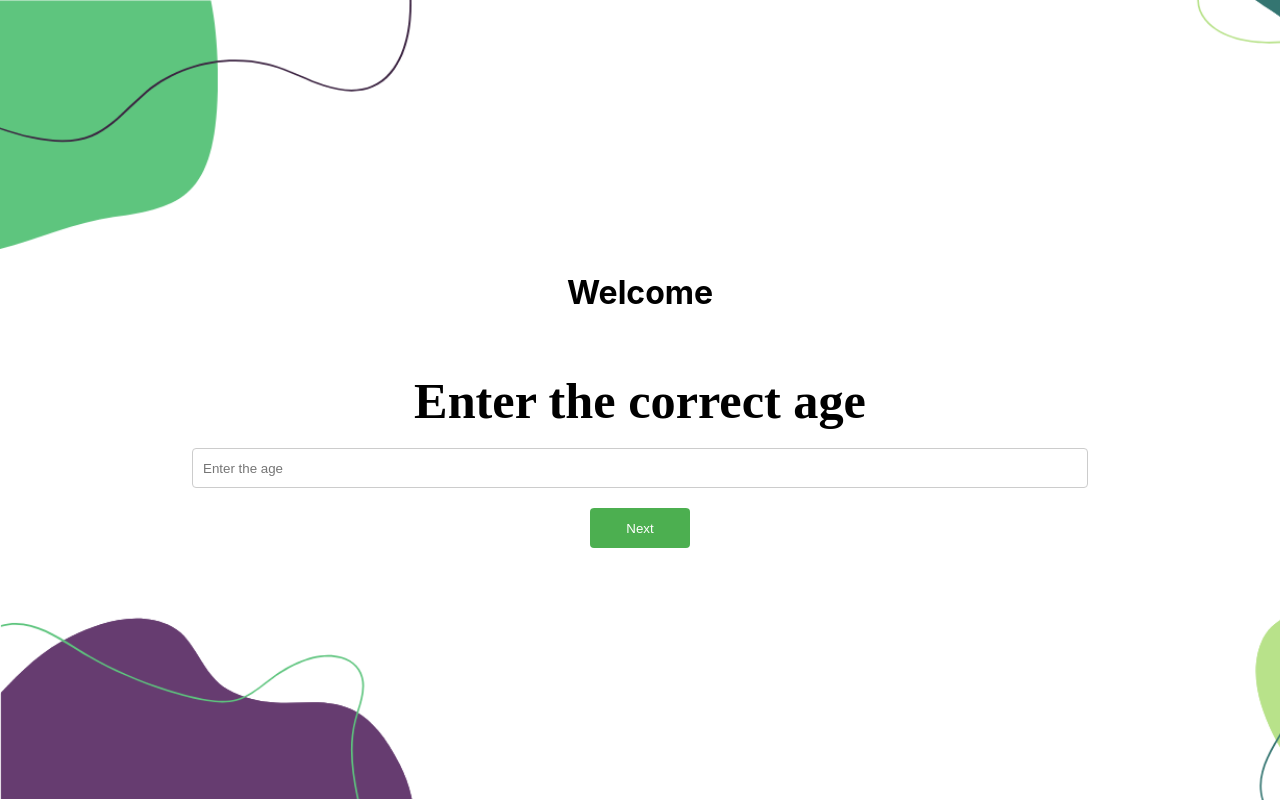
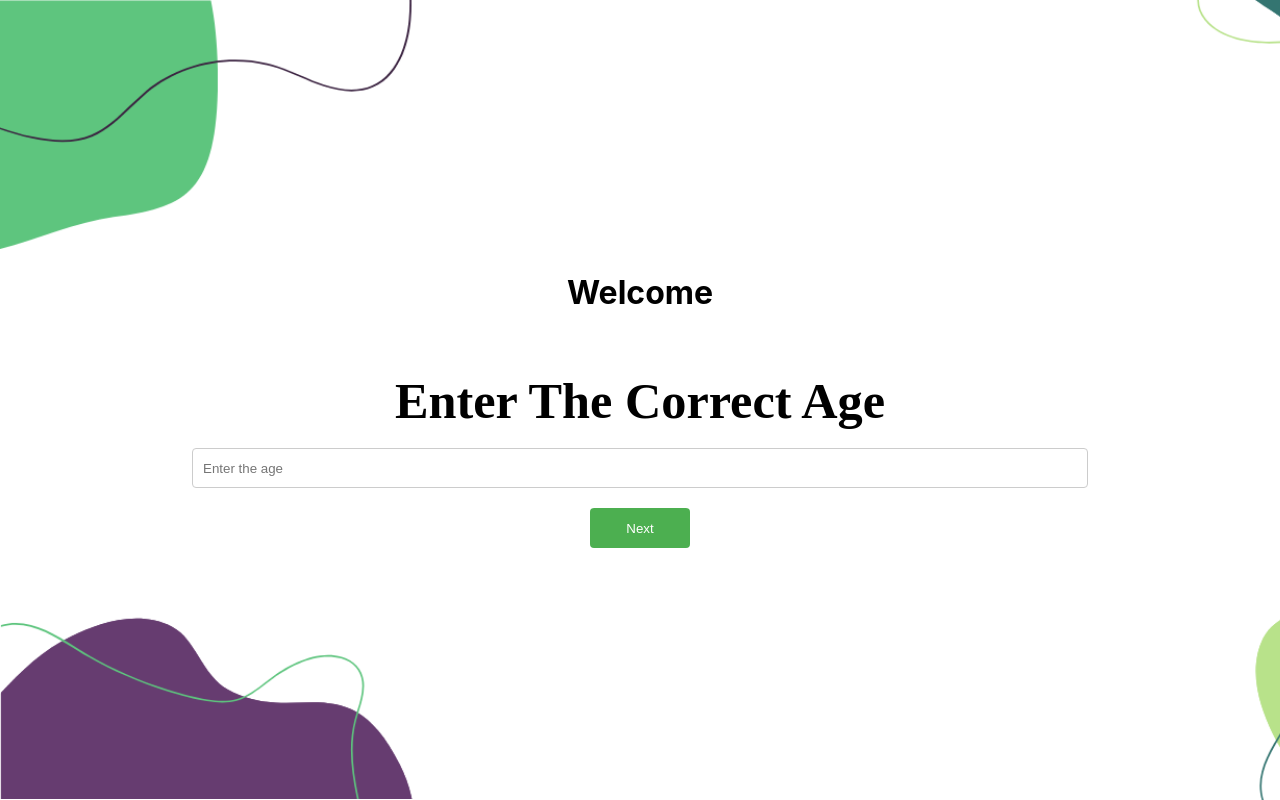
Before and after one commit to Rohit7814/surveyform, a React (Create React App) app in the folder playmo/: page / in a window 1280 px wide. Built offline with nearby package versions, Linux system fonts and the light colour scheme.

Commit message:
Updated Age.js

```diff
--- a/playmo/src/components/Age/Age.js
+++ b/playmo/src/components/Age/Age.js
@@ -20,7 +20,7 @@ const Age = () => {
     <div className='age--page'>
       <h1>Welcome</h1>
       <div className='age--container'>
-        <h2 className='age--heading'>Enter the correct age</h2>
+        <h2 className='age--heading'>Enter The Correct Age</h2>
         <input type='number' onChange={onChangeHandle} placeholder='Enter the age' className='age--input' />
       </div>
       <div className='age--button-con'>
```
